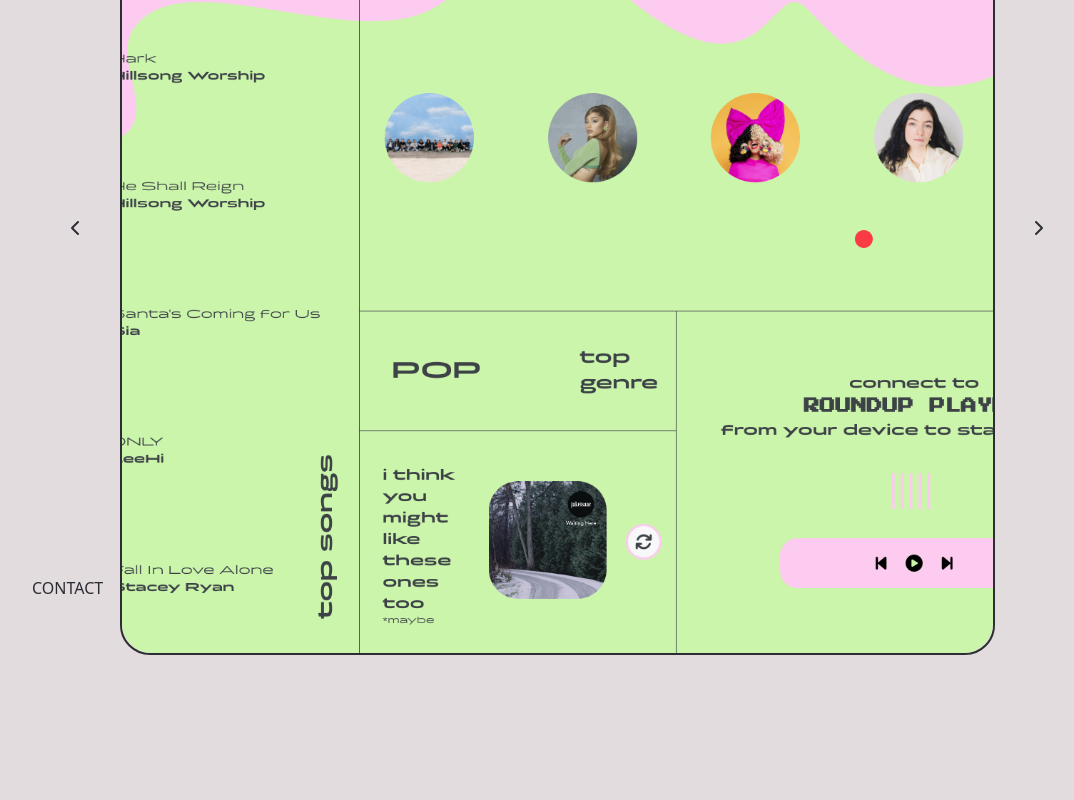
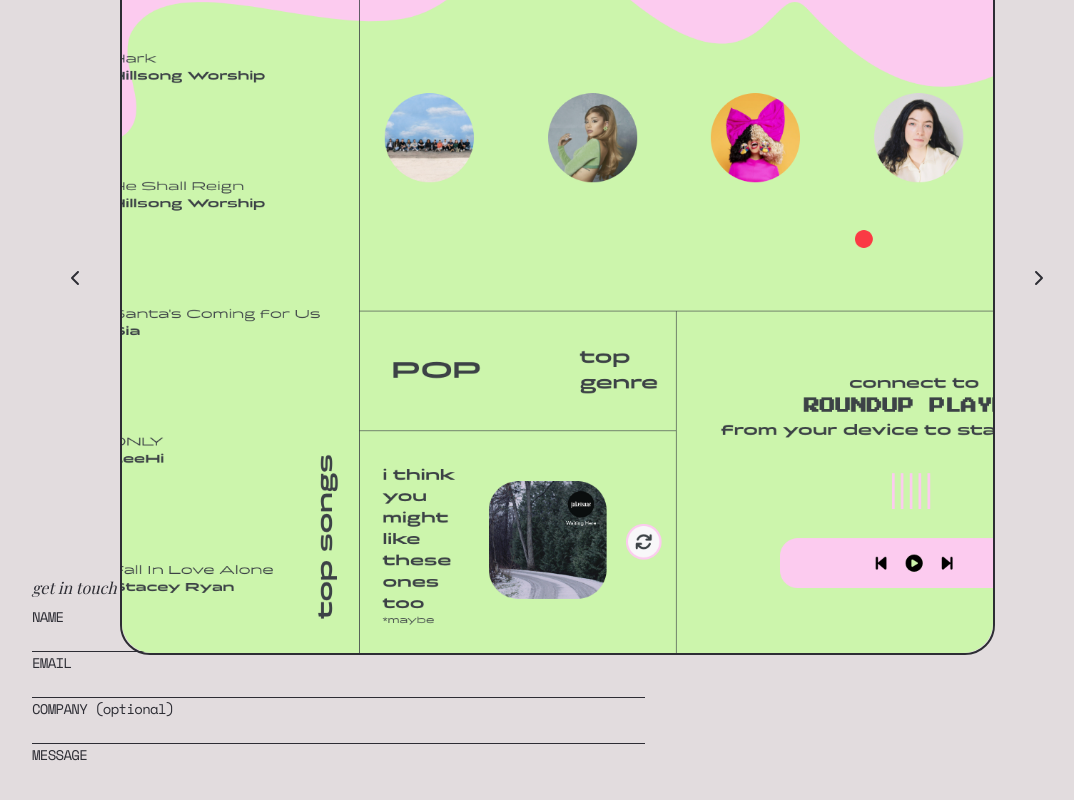
Before and after one commit to nzielln/en-portfolio, a Next.js app: page / in a window 1280 px wide. Shown: the part 1908-2708 px from the top of the page, without its empty margins (83-1157 px from the left). Built offline with nearby package versions, Linux system fonts and the light colour scheme; a web font is replaced by a local one.

Commit message:
contact form

```diff
--- a/src/FRONTEND/VIEWS/HomeScreen.tsx
+++ b/src/FRONTEND/VIEWS/HomeScreen.tsx
@@ -18,6 +18,7 @@
 import AboutSection from "./Sections/AboutSection";
 import TitleSection from "./Sections/TitleSection";
 import WorkSection from "./Sections/WorkSection";
+import ContactSection from "./Sections/ContactSection";
 
 const HomeScreen = ({projects}: any) => {
     console.log(projects)
@@ -30,9 +31,7 @@
                 <AboutSection/>
                 <WorkSection project={projects[0]} />
 
-                <div className="prt_contact_page h-screen prt_section" id={PRT_CONTACT_PAGE_SECTION}>
-                    <h1>CONTACT</h1>
-                </div>
+                <ContactSection/>
 
             </div>
 
--- a/src/FRONTEND/VIEWS/Sections/AboutSection.tsx
+++ b/src/FRONTEND/VIEWS/Sections/AboutSection.tsx
@@ -5,7 +5,7 @@
     return (
         <div className="prt_about_page h-screen prt_section grid grid-rows-2" id={PRT_ABOUT_PAGE_SECTION}>
             <div className="prt_about_me grid grid-cols-12">
-                <h4 className="prt_about_me_title prt_pf_content_i text-right col-start-7 col-span-2">a <span>littl</span>e b<span>it</span> a<span>b</span>ou<span>t</span> me</h4>
+                <h4 className="prt_about_me_title prt_pf_content_i prt_lowercase text-right col-start-7 col-span-2">A <span>littl</span>e b<span>it</span> a<span>b</span>ou<span>t</span> me</h4>
 
                 <p className="prt_about_content prt_content_style prt_uppercase text-right col-start-5 col-span-4">
                     Hello. <br /><br /><br />
@@ -16,7 +16,7 @@
             </div>
 
             <div className="prt_about_tech grid grid-cols-12 items">
-                <h4 className="prt_about_me_title prt_pf_content_i col-start-6 col-span-1"><span>t</span>ec<span>h</span>no<span>l</span>ogies <span>I</span> wor<span>k</span> w<span>it</span>h</h4>
+                <h4 className="prt_about_me_title prt_pf_content_i prt_lowercase col-start-6 col-span-1"><span>T</span>ec<span>h</span>no<span>l</span>ogies <span className="prt_uppercase">I</span> wor<span>k</span> w<span>it</span>h</h4>
                 <p className="prt_about_content prt_content_style col-start-8 col-span-3">
                     <span>Javasc<span className="prt_span_normal">ri</span>pt</span> (ES6, ReactJS, NextJS), NodeJS, CSS, HTML, Swift, <span>Swift<span className="prt_span_normal">UI</span></span>, Python
                 </p>
--- /dev/null
+++ b/src/FRONTEND/VIEWS/Sections/ContactSection.tsx
@@ -0,0 +1,43 @@
+import { PRT_CONTACT_FORM_COMPANY, PRT_CONTACT_FORM_EMAIL, PRT_CONTACT_FORM_MESSAGE, PRT_CONTACT_FORM_NAME, PRT_CONTACT_FORM_OPTIONAL, PRT_CONTACT_PAGE_SECTION } from "../../../CONSTANTS"
+
+
+const ContactSection = () => {
+
+
+    return (
+        <div className="prt_contact_page h-screen prt_section flex flex-col" id={PRT_CONTACT_PAGE_SECTION}>
+            <h4 className="prt_contact_form_title prt_pf_content_i prt_lowercase">Get in touch</h4>
+
+            <div className="prt_contact_info grid grid-cols-12">
+                <div className="prt_form col-start-1 col-span-7">
+                    <form action="" className="prt_contact_form" method="POST">
+                        <div className="prt_contact_form_input_group flex flex-col">
+                            <label htmlFor="prt_contact_form_name" className="prt_form_label prt_normal_style prt_uppercase">{PRT_CONTACT_FORM_NAME}</label>
+                            <input type="text" id="prt_contact_form_name" />
+                        </div>
+
+                        <div className="prt_contact_form_input_group flex flex-col">
+                            <label htmlFor="prt_contact_form_email" className="prt_form_label prt_normal_style prt_uppercase">{PRT_CONTACT_FORM_EMAIL}</label>
+                            <input type="text" id="prt_contact_form_email" />
+                        </div>
+
+                        <div className="prt_contact_form_input_group flex flex-col">
+                            <label htmlFor="prt_contact_form_company" className="prt_form_label prt_normal_style prt_uppercase">{PRT_CONTACT_FORM_COMPANY} <span className="prt_lowercase">({PRT_CONTACT_FORM_OPTIONAL})</span></label>
+                            <input type="text" id="prt_contact_form_company" />
+                        </div>
+
+                        <div className="prt_contact_form_input_group flex flex-col">
+                            <label htmlFor="prt_contact_form_message" className="prt_form_label prt_normal_style prt_uppercase">{PRT_CONTACT_FORM_MESSAGE}</label>
+                            <textarea name="prt_form_message" id="prt_contact_form_message" cols={30} rows={10}></textarea>
+                        </div>
+
+
+                    </form>
+                </div>
+                <div className="prt_contact_links col-start-10 col-span-3"></div>
+            </div>
+        </div>
+    )
+}
+
+export default ContactSection
--- a/src/FRONTEND/VIEWS/Sections/WorkSection.tsx
+++ b/src/FRONTEND/VIEWS/Sections/WorkSection.tsx
@@ -12,7 +12,7 @@
         <div className="prt_work_page h-screen prt_section" id={PRT_WORK_PAGE_SECTION}>
 
             <div className="prt_work_title grid grid-cols-12">
-                <h5 className="prt_pf_content_i col-start-3 col-span-3">a cou<span>pl</span>e of things <span>I</span>&#39;ve wor<span>k</span>ed on</h5>
+                <h5 className="prt_pf_content_i prt_lowercase col-start-3 col-span-3">A cou<span>pl</span>e of things <span className="prt_uppercase">I</span>&#39;ve wor<span>k</span>ed on</h5>
                 <button type="button" aria-label="More" className="prt_see_more prt_uppercase prt_normal_style col-start-8 col-span-4 flex justify-end items-center">
                     Checkout my more academic projects
                     <FontAwesomeIcon icon={faArrowRight} className="prt_icon prt_more_icon"/>
@@ -20,8 +20,8 @@
 
             </div>
 
-            <div className="prt_project_section grid grid-cols-12">
-                <div className="prt_prev_button col-start-1 col-span-1 flex justify-center">
+            <div className="prt_project_section grid grid-cols-12 items-end">
+                <div className="prt_prev_button prt_button col-start-1 col-span-1 flex justify-center">
                     <button className="prt_navigation_button" aria-label="Prev">
                         <FontAwesomeIcon icon={faChevronLeft} className="prt_icon" />
                     </button>
@@ -29,7 +29,7 @@
 
                 <ProjectCover project={project}/>
 
-                <div className="prt_next_button col-start-12 col-span-1 flex justify-center" >
+                <div className="prt_next_button prt_button col-start-12 col-span-1 flex justify-center" >
                     <button className="prt_navigation_button" aria-label="Next">
                         <FontAwesomeIcon icon={faChevronRight} className="prt_icon" />
                     </button>
--- a/src/STYLE/css/style.css
+++ b/src/STYLE/css/style.css
@@ -50,6 +50,9 @@
 .prt_homescreen .prt_homescreen_content .prt_work_page .prt_work_title span {
   font-style: normal;
 }
+.prt_homescreen .prt_homescreen_content .prt_work_page .prt_project_section .prt_button {
+  height: 755px;
+}
 .prt_homescreen .prt_homescreen_content .prt_work_page .prt_project_section .prt_project_cover {
   margin-top: 100px;
   position: relative;
@@ -61,6 +64,13 @@
 .prt_homescreen .prt_homescreen_content .prt_work_page .prt_project_section .prt_project_cover .pro_project_cover_image {
   object-fit: cover;
   border-radius: 30px;
+}
+.prt_homescreen .prt_homescreen_content .prt_contact_page .prt_contact_form_title {
+  height: 30px;
+}
+.prt_homescreen .prt_homescreen_content .prt_contact_page .prt_contact_info input, .prt_homescreen .prt_homescreen_content .prt_contact_page .prt_contact_info textarea {
+  background-color: transparent;
+  border-bottom: 1px solid #2d2d34;
 }
 
 .prt_header {
@@ -147,6 +157,10 @@
   text-transform: uppercase;
 }
 
+.prt_lowercase {
+  text-transform: lowercase;
+}
+
 .prt_project_title_style {
   font-family: "Space Mono", monospace;
   font-size: 64px;
--- a/src/STYLE/scss/style.scss
+++ b/src/STYLE/scss/style.scss
@@ -117,6 +117,10 @@
             }
 
             .prt_project_section {
+                .prt_button {
+                    height: 755px;
+                }
+
                .prt_project_cover {
                 margin-top: 100px;
                 position: relative;
@@ -131,6 +135,19 @@
                 border-radius: $round-radius;
 
             }
+            }
+        }
+
+        .prt_contact_page {
+            .prt_contact_form_title {
+                height: 30px;
+            }
+            .prt_contact_info {
+
+                input, textarea {
+                    background-color: transparent;
+                    border-bottom: 1px solid $dark;
+                }
             }
         }
     }
@@ -253,6 +270,10 @@
     text-transform: uppercase;
 }
 
+.prt_lowercase {
+    text-transform: lowercase;
+}
+
 .prt_project_title_style {
     font: {
         family: $space;
```
Also changed, not shown: 1 other file (tests, documents, lock files or other folders).
